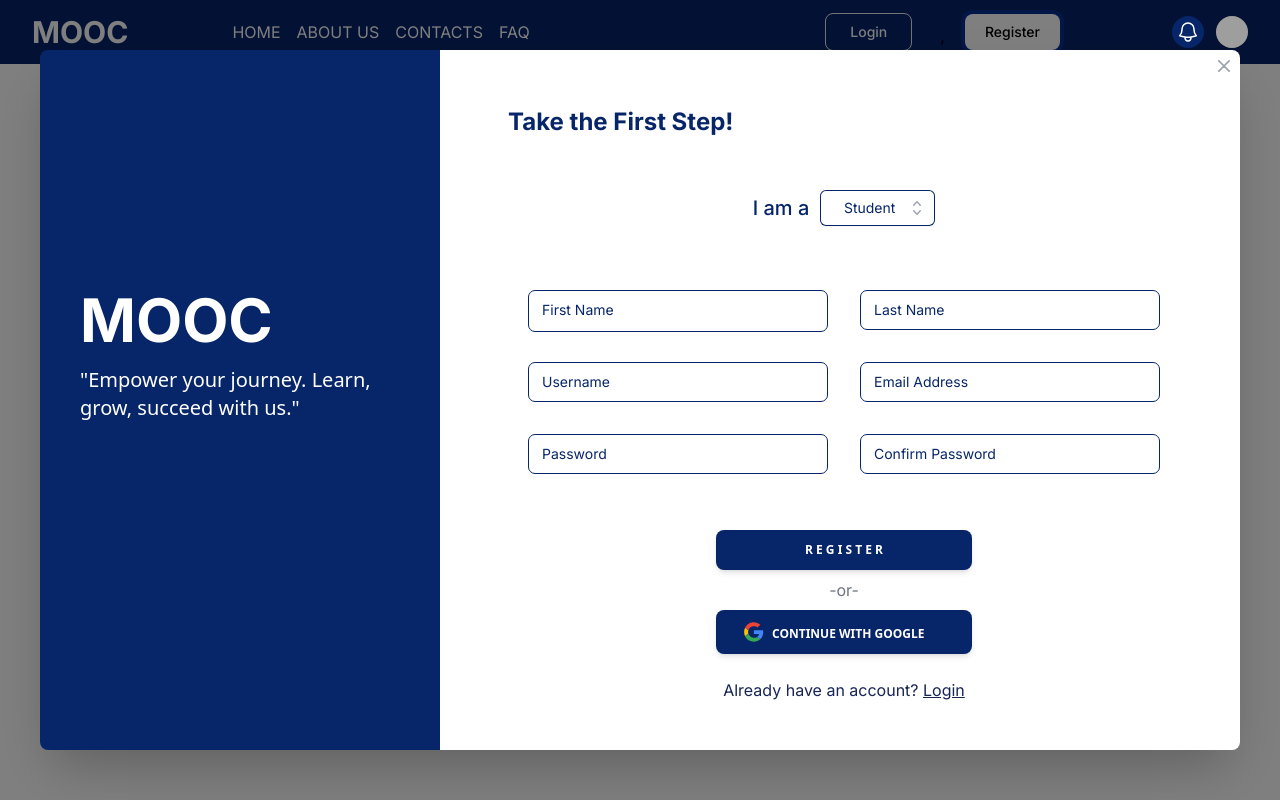
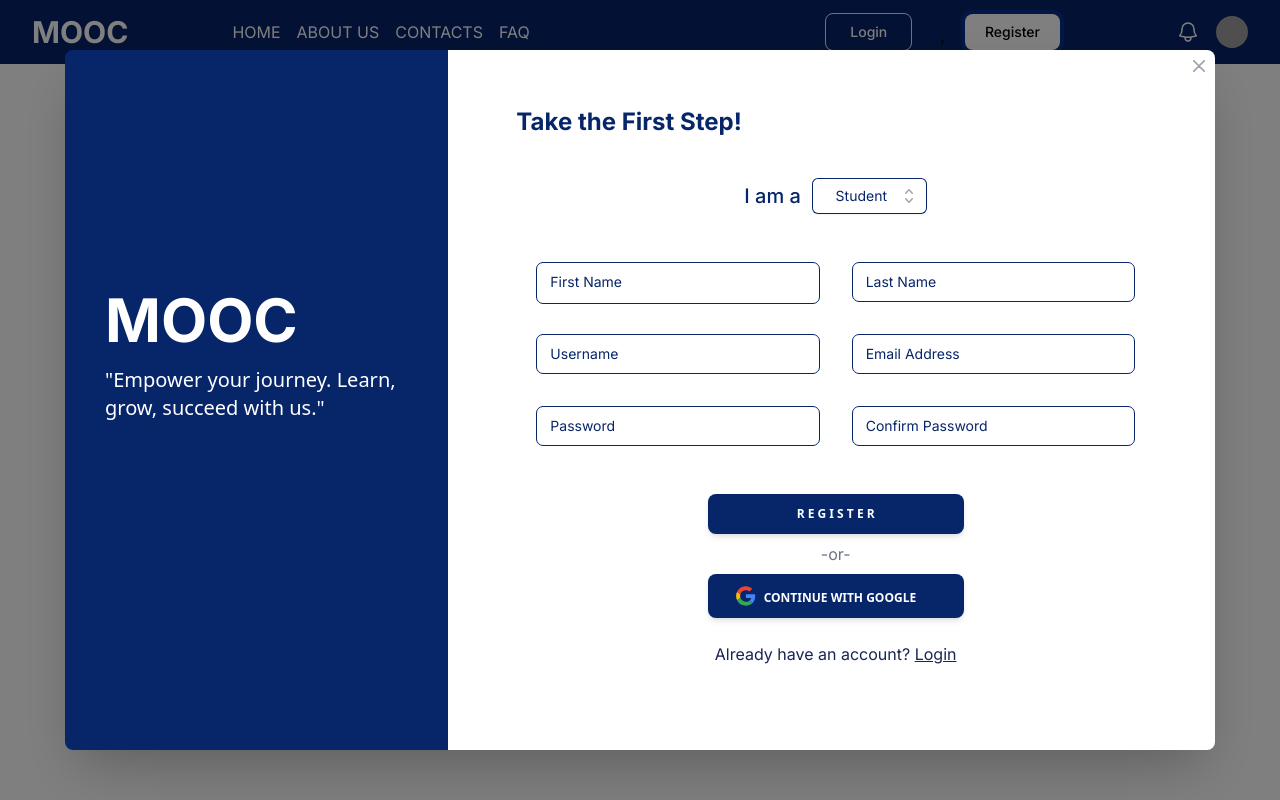
Before and after one commit to Xanvia/MOOC-IT-Center-UOP, a Next.js app in the folder frontend/: page / in a window 1280 px wide. Both pictures are taken after a click on the button "Register". Built offline with nearby package versions, Linux system fonts and the light colour scheme; grey boxes are pictures that could not be loaded.

Commit message:
feat:set paddings

```diff
--- a/frontend/src/components/DropDown/DropDown.tsx
+++ b/frontend/src/components/DropDown/DropDown.tsx
@@ -22,7 +22,7 @@ const DropDown = () => {
   });
 
   return (
-    <div className="flex justify-center pt-2 lg:pt-5" ref={dropdownRef}>
+    <div className="flex justify-center pt-2 lg:pt-2" ref={dropdownRef}>
       <h3 className="pt-1  text-xl text-primary font-medium">I am a &nbsp;</h3>
       <div>
         <div className="relative">
--- a/frontend/src/components/Register/Register.tsx
+++ b/frontend/src/components/Register/Register.tsx
@@ -36,12 +36,12 @@ export default function Register() {
         <div
           id="authentication-modal"
           aria-hidden="true"
-          className="fixed inset-0 flex items-center justify-center h-full w-full bg-black bg-opacity-50"
+          className="fixed z-10 inset-0 flex items-center justify-center h-full w-full bg-black bg-opacity-50"
           onMouseDown={handleInsideClick}
         >
           <div
             onMouseDown={handleOutsideClick}
-            className="flex md:rounded-lg md:shadow-2xl md:w-[1000px] xl:w-[1200px] md:h-[700px] h-full w-full"
+            className="flex md:rounded-lg md:shadow-2xl md:w-[1000px] xl:w-[1150px] md:h-[700px] h-full w-full"
           >
             <div className="hidden md:flex relative basis-4/12">
               <div className="bg-primary text-white px-10 py-4 rounded-l-lg absolute inset-0 flex pt-60 px-10 ">
@@ -61,7 +61,7 @@ export default function Register() {
               <br />
               <center>
                 <form>
-                  <div className="md:px-5 lg:px-10 md:pt-10 grid grid-cols-1 lg:grid-cols-2  gap-6 md:gap-2 xl:gap-8">
+                  <div className="md:px-5 lg:px-10 md:pt-6 grid grid-cols-1 lg:grid-cols-2  gap-6 md:gap-2 xl:gap-8">
                     <div className="w-80 md:w-auto mx-auto md:mx-0">
                       <div className="relative w-full min-w-[200px] h-10">
                         <input
@@ -130,7 +130,7 @@ export default function Register() {
                     </div>
                   </div>
                   <br />
-                  <div className="lg:pt-8">
+                  <div className="lg:pt-6">
                     <SolidButton text="R E G I S T E R" onClick={() => {}} />
                     <br />
                     <div className="text-gray-500 peer-focus:text-gray-500 py-2">
```
